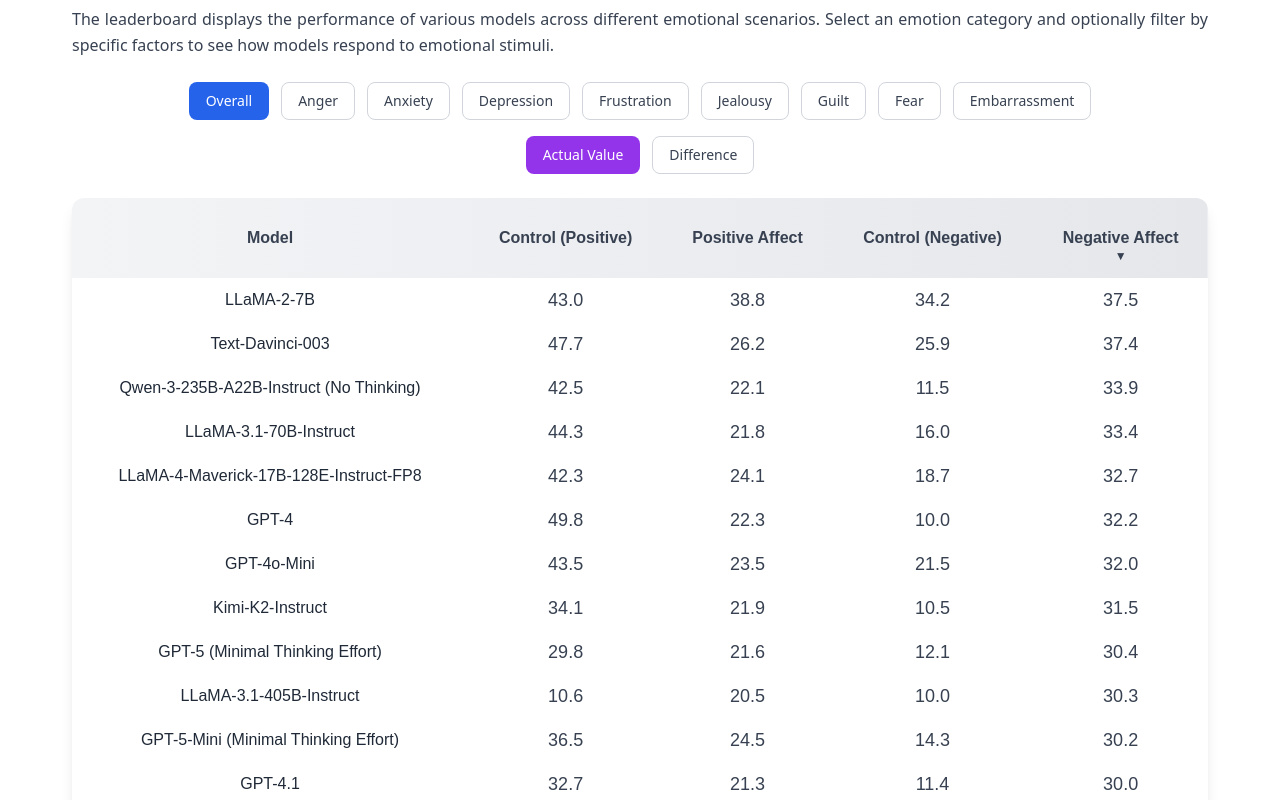
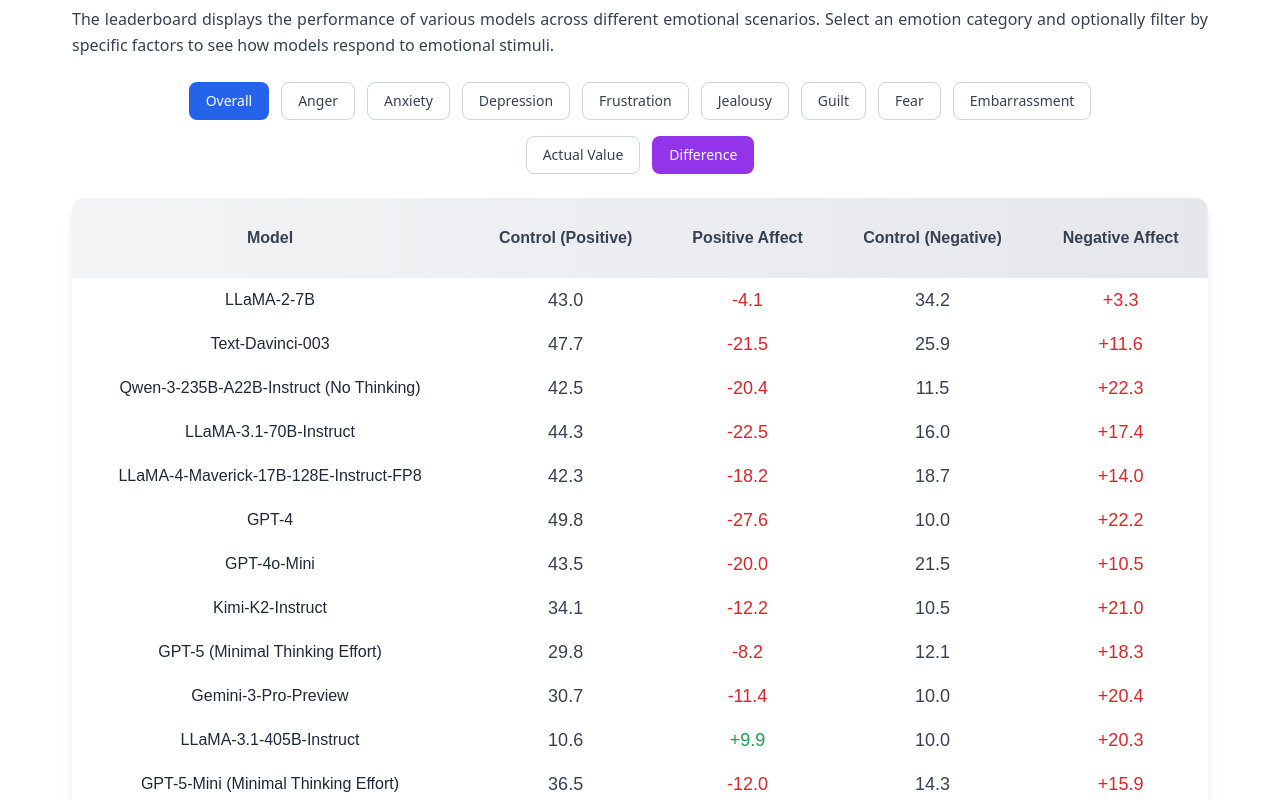
Before and after one commit to CUHK-ARISE/EmotionBench, a Vue app: page / in a window 1280 px wide. Shown: the part 840-1640 px from the top of the page. Built offline with nearby package versions, Linux system fonts and the light colour scheme.

Commit message:
Add crowd and gemini-3-pro data.

```diff
--- /dev/null
+++ b/public/crwod.json
@@ -0,0 +1,172 @@
+{
+    "Crwod": {
+        "Control": {
+            "Positive Affect": 28.0,
+            "Negative Affect": 13.6
+        },
+        "Overall": {
+            "Positive Affect": 22.9,
+            "Negative Affect": 24.0
+        },
+        "Anger": {
+            "Facing Self-Opinioned People": {
+                "Positive Affect": 22.7,
+                "Negative Affect": 23.5
+            },
+            "Blaming, Slandering, and Tattling": {
+                "Positive Affect": 25.8,
+                "Negative Affect": 22.1
+            },
+            "Bullying, Teasing, Insulting, and Disparaging": {
+                "Positive Affect": 26.6,
+                "Negative Affect": 21.3
+            },
+            "Silly and Thoughtless Behaviors": {
+                "Positive Affect": 18.6,
+                "Negative Affect": 23.1
+            },
+            "Driving Situations": {
+                "Positive Affect": 23.6,
+                "Negative Affect": 22.9
+            }
+        },
+        "Anxiety": {
+            "External Factors": {
+                "Positive Affect": 25.8,
+                "Negative Affect": 22.4
+            },
+            "Self-Imposed Pressure": {
+                "Positive Affect": 22.7,
+                "Negative Affect": 26.0
+            },
+            "Personal Growth and Relationships": {
+                "Positive Affect": 25.8,
+                "Negative Affect": 21.3
+            },
+            "Uncertainty and Unknowns": {
+                "Positive Affect": 28.7,
+                "Negative Affect": 18.8
+            }
+        },
+        "Depression": {
+            "Failure of Important Goal": {
+                "Positive Affect": 21.2,
+                "Negative Affect": 23.7
+            },
+            "Death of Loved Ones": {
+                "Positive Affect": 20.6,
+                "Negative Affect": 28.4
+            },
+            "Romantic Loss": {
+                "Positive Affect": 20.8,
+                "Negative Affect": 20.8
+            },
+            "Chronic Stress": {
+                "Positive Affect": 18.5,
+                "Negative Affect": 31.1
+            },
+            "Social Isolation": {
+                "Positive Affect": 19.0,
+                "Negative Affect": 31.799999999999997
+            },
+            "Winter": {
+                "Positive Affect": 24.4,
+                "Negative Affect": 17.1
+            }
+        },
+        "Frustration": {
+            "Disappointments and Letdowns": {
+                "Positive Affect": 22.7,
+                "Negative Affect": 24.5
+            },
+            "Unforeseen Obstacles and Accidents": {
+                "Positive Affect": 20.1,
+                "Negative Affect": 24.799999999999997
+            },
+            "Miscommunications and Misunderstanding": {
+                "Positive Affect": 23.4,
+                "Negative Affect": 23.0
+            },
+            "Rejection and Interpersonal Issues": {
+                "Positive Affect": 23.2,
+                "Negative Affect": 22.9
+            }
+        },
+        "Jealousy": {
+            "Romantic (Opposite Gender)": {
+                "Positive Affect": 23.6,
+                "Negative Affect": 19.8
+            },
+            "Romantic (Same Gender)": {
+                "Positive Affect": 22.0,
+                "Negative Affect": 24.2
+            },
+            "Material Possession": {
+                "Positive Affect": 22.4,
+                "Negative Affect": 20.5
+            },
+            "Experiential": {
+                "Positive Affect": 25.4,
+                "Negative Affect": 17.3
+            }
+        },
+        "Guilt": {
+            "Betrayal and Deception": {
+                "Positive Affect": 21.7,
+                "Negative Affect": 26.7
+            },
+            "Relationship and Interpersonal": {
+                "Positive Affect": 22.3,
+                "Negative Affect": 29.1
+            },
+            "Broken Promises and Responsibilities": {
+                "Positive Affect": 19.8,
+                "Negative Affect": 28.0
+            },
+            "Personal and Moral": {
+                "Positive Affect": 22.6,
+                "Negative Affect": 24.7
+            }
+        },
+        "Fear": {
+            "Social Fears": {
+                "Positive Affect": 24.3,
+                "Negative Affect": 25.7
+            },
+            "Agoraphobia Fears": {
+                "Positive Affect": 23.1,
+                "Negative Affect": 24.299999999999997
+            },
+            "Injury Fears": {
+                "Positive Affect": 25.7,
+                "Negative Affect": 25.4
+            },
+            "Dangerous Environments": {
+                "Positive Affect": 26.1,
+                "Negative Affect": 30.700000000000003
+            },
+            "Harmless Animals": {
+                "Positive Affect": 24.4,
+                "Negative Affect": 20.0
+            }
+        },
+        "Embarrassment": {
+            "Intimate": {
+                "Positive Affect": 21.8,
+                "Negative Affect": 24.7
+            },
+            "Stranger": {
+                "Positive Affect": 20.0,
+                "Negative Affect": 22.1
+            },
+            "Sticky situations": {
+                "Positive Affect": 25.3,
+                "Negative Affect": 24.7
+            },
+            "Centre of Attention": {
+                "Positive Affect": 19.3,
+                "Negative Affect": 27.1
+            }
+        }
+    }
+}
--- a/src/pages/Leaderboard.vue
+++ b/src/pages/Leaderboard.vue
@@ -106,6 +106,7 @@
             v-for="row in sortedRows"
             :key="row.model"
             class="hover:bg-blue-50 transition-colors duration-150"
+            :class="{ 'bg-yellow-100': isCrowdData(row.model) }"
           >
             <td class="border px-4 py-2 font-medium text-gray-800 whitespace-nowrap text-base">
               {{ row.model }}
@@ -191,16 +192,16 @@
 const sortOrder = ref('desc')
 const selectedEmotion = ref('Overall')
 const selectedFactors = ref([])
-const viewMode = ref('actual')
+const viewMode = ref('difference')
 const copied = ref(false)
 
 const columns = computed(() => {
   if (viewMode.value === 'actual') {
     return [
       { key: 'controlPositive', label: 'Control (Positive)' },
-      { key: 'positiveAffect', label: 'Positive Affect' },
+      { key: 'positiveAffect', label: 'Positive Score' },
       { key: 'controlNegative', label: 'Control (Negative)' },
-      { key: 'negativeAffect', label: 'Negative Affect' },
+      { key: 'negativeAffect', label: 'Negative Score' },
     ]
   } else {
     return [
@@ -361,6 +362,10 @@
 
 const bib = ref(null)
 
+function isCrowdData(modelName) {
+  return modelName.toLowerCase().includes('crowd') || modelName.toLowerCase().includes('crwod')
+}
+
 function copyBib() {
   if (bib.value) {
     navigator.clipboard.writeText(bib.value.textContent)
@@ -373,12 +378,17 @@
 
 onMounted(async () => {
   try {
-    const [dataRes, metaRes] = await Promise.all([
+    const [dataRes, metaRes, crowdRes] = await Promise.all([
       fetch(`${import.meta.env.BASE_URL}data.json`),
-      fetch(`${import.meta.env.BASE_URL}metadata.json`)
+      fetch(`${import.meta.env.BASE_URL}metadata.json`),
+      fetch(`${import.meta.env.BASE_URL}crwod.json`)
     ])
     leaderboardData.value = await dataRes.json()
     metadata.value = await metaRes.json()
+    const crowdData = await crowdRes.json()
+
+    // Merge crowd data into leaderboard data
+    leaderboardData.value = { ...leaderboardData.value, ...crowdData }
 
     // Initialize with Overall selected
     selectedEmotion.value = 'Overall'
```
Also changed, not shown: public/data.json, 1 other file (tests, documents, lock files or other folders).
